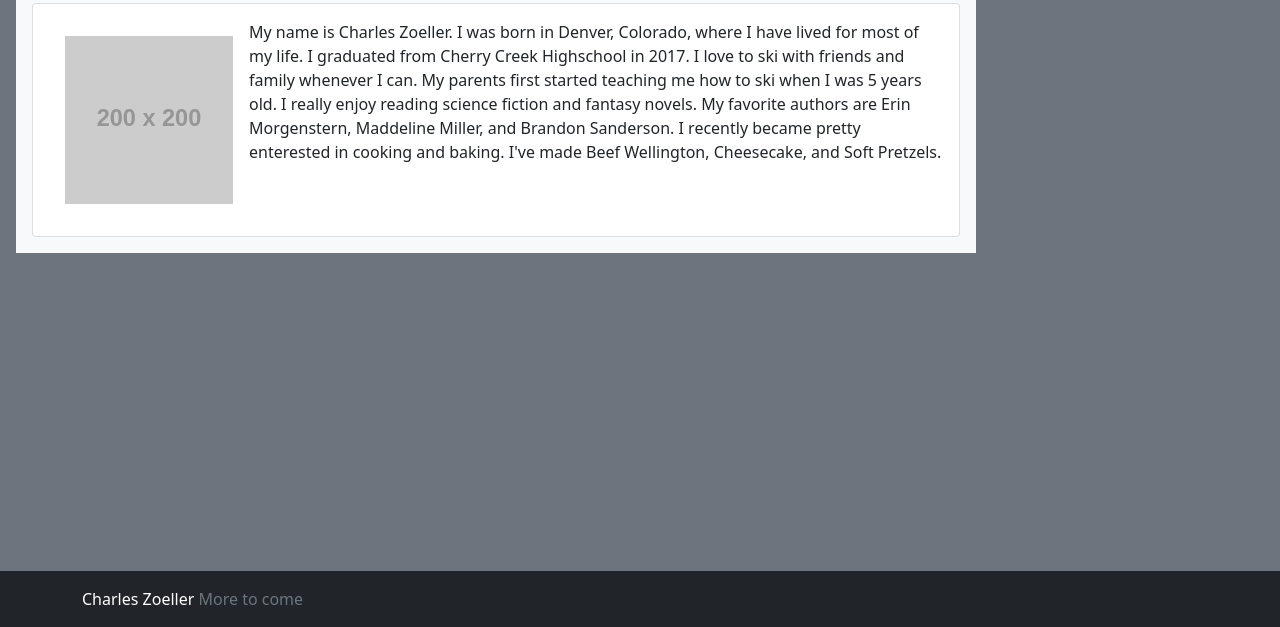
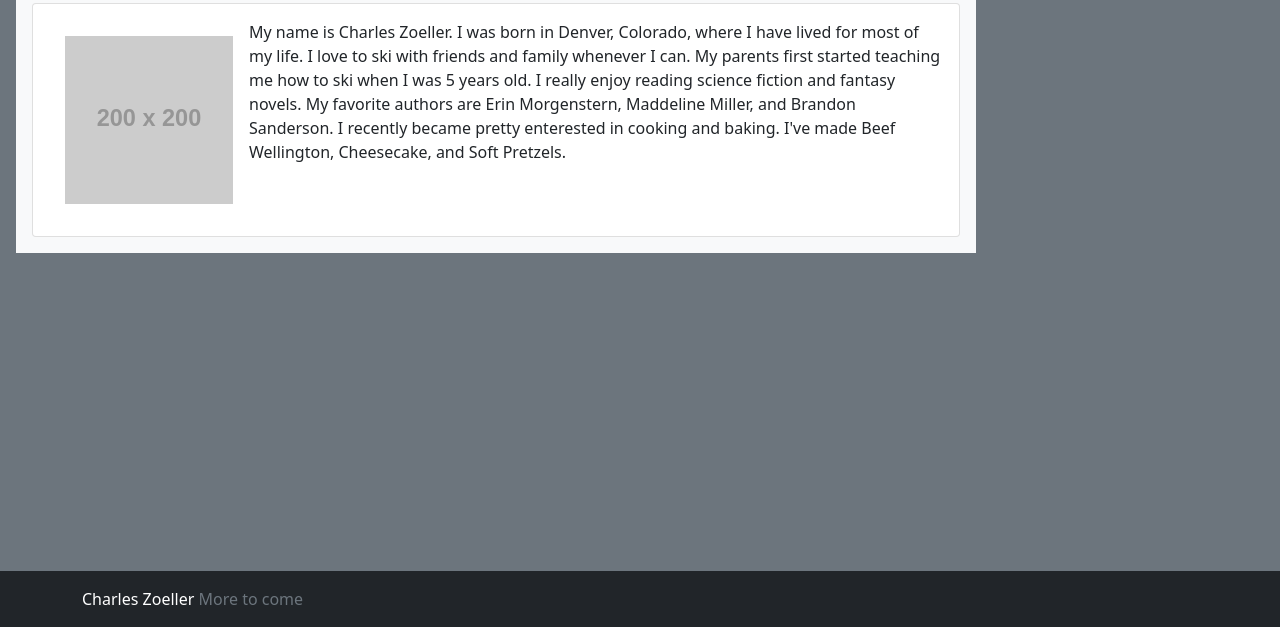
Before and after one commit to czoeller1/portfolio-bootstrap, a plain HTML site: page index.html in a window 1280 px wide. Shown: the part 173-800 px from the top of the page. Drawn offline with nearby package versions, Linux system fonts and the light colour scheme; placeholder pictures from the web are drawn by us.

Commit message:
minor changes to bio information

```diff
--- a/index.html
+++ b/index.html
@@ -62,8 +62,7 @@
                 style="width: 200px"
               />
               My name is Charles Zoeller. I was born in Denver, Colorado, where
-              I have lived for most of my life. I graduated from Cherry Creek
-              Highschool in 2017. I love to ski with friends and family whenever
+              I have lived for most of my life. I love to ski with friends and family whenever
               I can. My parents first started teaching me how to ski when I was
               5 years old. I really enjoy reading science fiction and fantasy
               novels. My favorite authors are Erin Morgenstern, Maddeline
```
